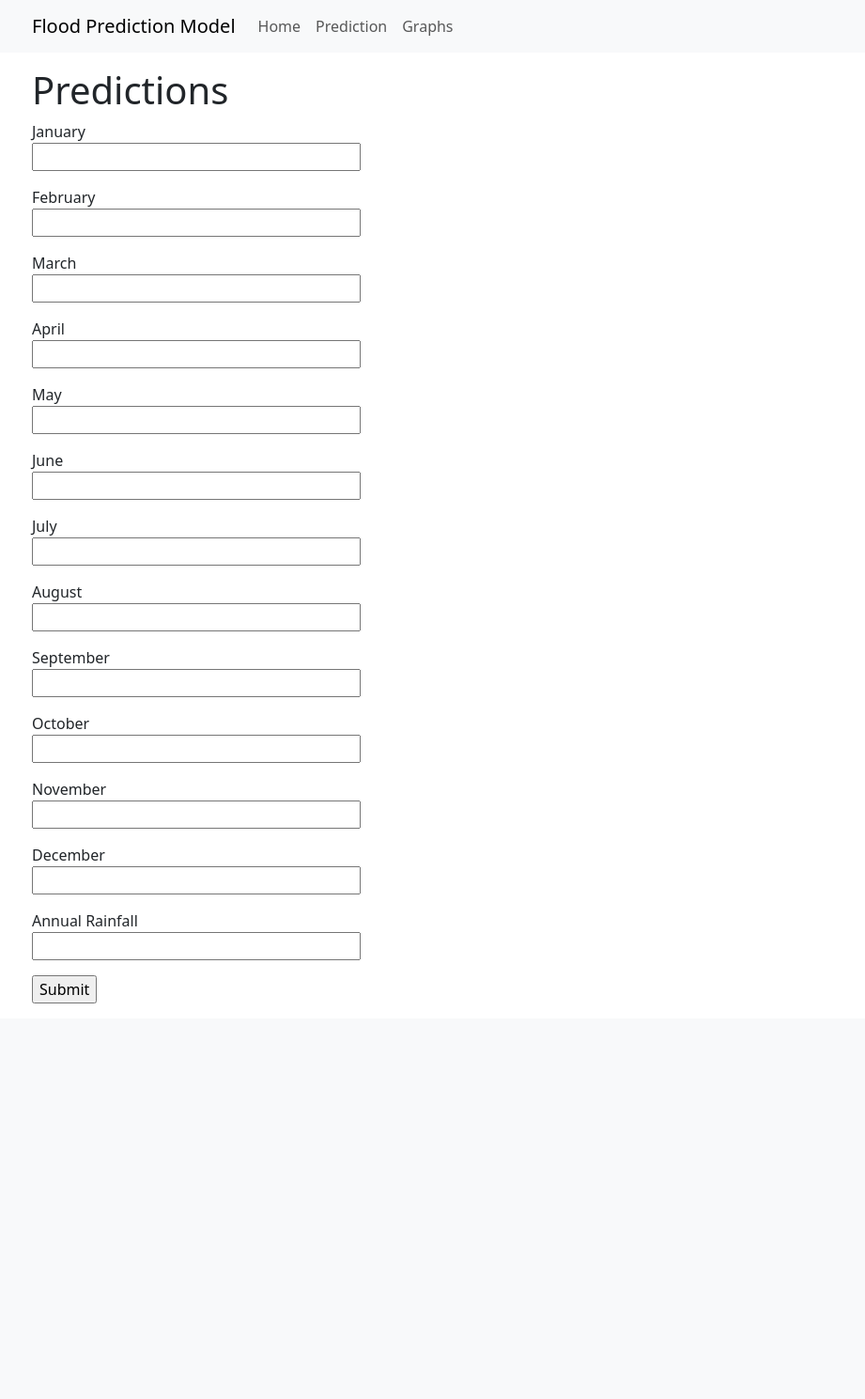
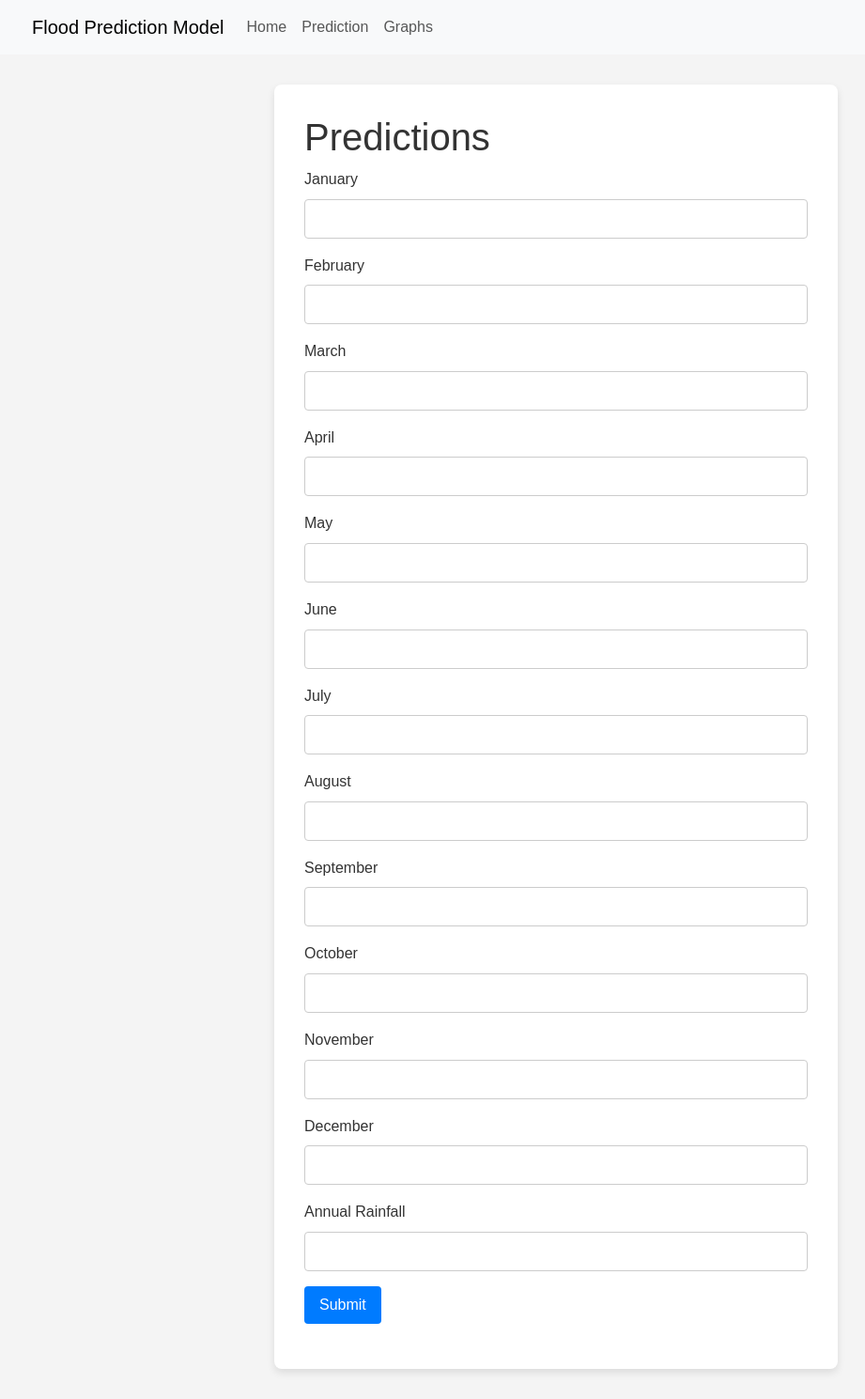
Before and after one commit to tiarajsph/flood-prediction-project, a Flask app: page /prediction in a window 1280 px wide. Shown: the whole page at 94% size, without its empty margins (48-969 px from the left). Before the commit the page ends 1068 px from the top, so only its background shows below. Run offline with Flask 3, Linux system fonts and the light colour scheme; parts of the project's set-up code (start-up, migrations or seed data) failed here and were passed over.

Commit message:
added css, js files

```diff
--- /dev/null
+++ b/app/static/css/styles.css
@@ -0,0 +1,135 @@
+/* General Styles */
+body {
+    font-family: 'Arial', sans-serif;
+    color: #333;
+    line-height: 1.6;
+    margin: 0;
+    padding: 0;
+    background-color: #f4f4f4;
+}
+
+header {
+    background: #333;
+    color: #fff;
+    padding: 1rem 0;
+    text-align: center;
+}
+
+header nav ul {
+    list-style: none;
+    padding: 0;
+}
+
+header nav ul li {
+    display: inline;
+    margin: 0 10px;
+}
+
+header nav ul li a {
+    color: #fff;
+    text-decoration: none;
+    font-size: 1.2rem;
+}
+
+header nav ul li a:hover {
+    color: #ff6347;
+}
+
+main {
+    padding: 2rem;
+    max-width: 1200px;
+    margin: auto;
+    background: #fff;
+    box-shadow: 0 0 10px rgba(0, 0, 0, 0.1);
+}
+
+h1, h2 {
+    color: #333;
+}
+
+/* Index Page Styles */
+.content {
+    display: flex;
+    flex-wrap: wrap;
+    gap: 1rem;
+    justify-content: space-around;
+}
+
+.card {
+    background: #fff;
+    border-radius: 8px;
+    box-shadow: 0 4px 8px rgba(0, 0, 0, 0.1);
+    overflow: hidden;
+    transition: transform 0.2s;
+    width: calc(50% - 1rem);
+    margin: 1rem 0;
+}
+
+.card img {
+    width: 100%;
+    height: auto;
+    display: block;
+}
+
+.card h4 {
+    background: #333;
+    color: #fff;
+    margin: 0;
+    padding: 0.5rem;
+    text-align: center;
+}
+
+.card:hover {
+    transform: scale(1.05);
+}
+
+@media (max-width: 768px) {
+    .card {
+        width: calc(100% - 1rem);
+    }
+}
+
+/* Prediction Form Styles */
+.form-container {
+    background: #fff;
+    border-radius: 8px;
+    box-shadow: 0 4px 8px rgba(0, 0, 0, 0.1);
+    padding: 2rem;
+    max-width: 600px;
+    margin: 2rem auto;
+}
+
+.form-group {
+    margin-bottom: 1rem;
+}
+
+.form-group label {
+    display: block;
+    margin-bottom: 0.5rem;
+}
+
+.form-group .form-control {
+    width: 100%;
+    padding: 0.5rem;
+    border: 1px solid #ccc;
+    border-radius: 4px;
+}
+
+.error-message {
+    color: red;
+    font-size: 0.875rem;
+}
+
+.btn {
+    background: #007bff;
+    color: #fff;
+    border: none;
+    padding: 0.5rem 1rem;
+    font-size: 1rem;
+    cursor: pointer;
+    border-radius: 4px;
+}
+
+.btn:hover {
+    background: #0056b3;
+}
--- /dev/null
+++ b/app/static/js/scripts.js
@@ -0,0 +1 @@
+// JavaScript file, currently empty
--- a/app/templates/base.html
+++ b/app/templates/base.html
@@ -13,6 +13,7 @@
         rel="stylesheet"
         integrity="sha384-T3c6CoIi6uLrA9TneNEoa7RxnatzjcDSCmG1MXxSR1GAsXEV/Dwwykc2MPK8M2HN"
         crossorigin="anonymous">
+  <link rel="stylesheet" href="{{ url_for('static', filename='css/styles.css') }}">
   </head>
   <body>
     <nav class="navbar navbar-expand-lg bg-body-tertiary">
@@ -53,5 +54,6 @@
         integrity="sha384-C6RzsynM9kWDrMNeT87bh95OGNyZPhcTNXj1NW7RuBCsyN/o0jlpcV8Qyq46cDfL"
         crossorigin="anonymous">
     </script>
+    {% block scripts %} {% endblock %}
   </body>
 </html>
--- a/app/templates/index.html
+++ b/app/templates/index.html
@@ -15,7 +15,6 @@
     <section id="introduction">
         <h1>Welcome to Flood Prediction Model</h1>
         <p>Flooding is a significant issue that threatens urban areas, leading to extensive property damage, displacement of communities, and loss of lives. This project aims to develop an accurate and reliable flood prediction model using advanced data analysis and machine learning techniques.</p>
-            <button>Learn More</button>
     </section>
     <section id="project-objectives">
         <h2>Project Objectives</h2>
@@ -50,5 +49,8 @@
         </ul>
     </section>
 </main>
-    <script src="script.js"></script>
 {% endblock %}
+
+{% block scripts %}
+<script src="{{ url_for('static', filename='script.js') }}"></script>
+{% endblock %}
--- a/app/templates/prediction.html
+++ b/app/templates/prediction.html
@@ -1,101 +1,118 @@
 {% extends "base.html" %}
 
 {% block context %}
+<div class="form-container">
     <h1>Predictions</h1>
     <form action="" method="post" novalidate>
         {{ form.hidden_tag() }}
 
-        <p>
-            {{ form.jan.label }}<br>
-            {{ form.jan(size=32) }}
+        <div class="form-group">
+            <label for="jan">{{ form.jan.label }}</label>
+            {{ form.jan(class="form-control") }}
             {% for error in form.jan.errors %}
-                <span style="color: red;">[{{ error }}]</span>
+                <span class="error-message">{{ error }}</span>
             {% endfor %}
-        </p>
-        <p>
-            {{ form.feb.label }}<br>
-            {{ form.feb(size=32) }}
+        </div>
+
+        <div class="form-group">
+            <label for="feb">{{ form.feb.label }}</label>
+            {{ form.feb(class="form-control") }}
             {% for error in form.feb.errors %}
-                <span style="color: red;">[{{ error }}]</span>
+                <span class="error-message">{{ error }}</span>
             {% endfor %}
-        </p>
-        <p>
-            {{ form.mar.label }}<br>
-            {{ form.mar(size=32) }}
+        </div>
+
+        <div class="form-group">
+            <label for="mar">{{ form.mar.label }}</label>
+            {{ form.mar(class="form-control") }}
             {% for error in form.mar.errors %}
-                <span style="color: red;">[{{ error }}]</span>
+                <span class="error-message">{{ error }}</span>
             {% endfor %}
-        </p>
-        <p>
-            {{ form.apr.label }}<br>
-            {{ form.apr(size=32) }}
+        </div>
+
+        <div class="form-group">
+            <label for="apr">{{ form.apr.label }}</label>
+            {{ form.apr(class="form-control") }}
             {% for error in form.apr.errors %}
-                <span style="color: red;">[{{ error }}]</span>
+                <span class="error-message">{{ error }}</span>
             {% endfor %}
-        </p>
-        <p>
-            {{ form.may.label }}<br>
-            {{ form.may(size=32) }}
+        </div>
+
+        <div class="form-group">
+            <label for="may">{{ form.may.label }}</label>
+            {{ form.may(class="form-control") }}
             {% for error in form.may.errors %}
-                <span style="color: red;">[{{ error }}]</span>
+                <span class="error-message">{{ error }}</span>
             {% endfor %}
-        </p>
-        <p>
-            {{ form.jun.label }}<br>
-            {{ form.jun(size=32) }}
+        </div>
+
+        <div class="form-group">
+            <label for="jun">{{ form.jun.label }}</label>
+            {{ form.jun(class="form-control") }}
             {% for error in form.jun.errors %}
-                <span style="color: red;">[{{ error }}]</span>
+                <span class="error-message">{{ error }}</span>
             {% endfor %}
-        </p>
-        <p>
-            {{ form.jul.label }}<br>
-            {{ form.jul(size=32) }}
+        </div>
+
+        <div class="form-group">
+            <label for="jul">{{ form.jul.label }}</label>
+            {{ form.jul(class="form-control") }}
             {% for error in form.jul.errors %}
-                <span style="color: red;">[{{ error }}]</span>
+                <span class="error-message">{{ error }}</span>
             {% endfor %}
-        </p>
-        <p>
-            {{ form.aug.label }}<br>
-            {{ form.aug(size=32) }}
+        </div>
+
+        <div class="form-group">
+            <label for="aug">{{ form.aug.label }}</label>
+            {{ form.aug(class="form-control") }}
             {% for error in form.aug.errors %}
-                <span style="color: red;">[{{ error }}]</span>
+                <span class="error-message">{{ error }}</span>
             {% endfor %}
-        </p>
-        <p>
-            {{ form.sep.label }}<br>
-            {{ form.sep(size=32) }}
+        </div>
+
+        <div class="form-group">
+            <label for="sep">{{ form.sep.label }}</label>
+            {{ form.sep(class="form-control") }}
             {% for error in form.sep.errors %}
-                <span style="color: red;">[{{ error }}]</span>
+                <span class="error-message">{{ error }}</span>
             {% endfor %}
-        </p>
-        <p>
-            {{ form.oct.label }}<br>
-            {{ form.oct(size=32) }}
+        </div>
+
+        <div class="form-group">
+            <label for="oct">{{ form.oct.label }}</label>
+            {{ form.oct(class="form-control") }}
             {% for error in form.oct.errors %}
-                <span style="color: red;">[{{ error }}]</span>
+                <span class="error-message">{{ error }}</span>
             {% endfor %}
-        </p>
-        <p>
-            {{ form.nov.label }}<br>
-            {{ form.nov(size=32) }}
+        </div>
+
+        <div class="form-group">
+            <label for="nov">{{ form.nov.label }}</label>
+            {{ form.nov(class="form-control") }}
             {% for error in form.nov.errors %}
-                <span style="color: red;">[{{ error }}]</span>
+                <span class="error-message">{{ error }}</span>
             {% endfor %}
-        </p>
-        <p>
-            {{ form.dec.label }}<br>
-            {{ form.dec(size=32) }}
+        </div>
+
+        <div class="form-group">
+            <label for="dec">{{ form.dec.label }}</label>
+            {{ form.dec(class="form-control") }}
             {% for error in form.dec.errors %}
-                <span style="color: red;">[{{ error }}]</span>
+                <span class="error-message">{{ error }}</span>
             {% endfor %}
-        </p>
-        <p>
-            {{ form.annual_rainfall.label }}<br>
-            {{ form.annual_rainfall(size=32) }}
+        </div>
+
+        <div class="form-group">
+            <label for="annual_rainfall">{{ form.annual_rainfall.label }}</label>
+            {{ form.annual_rainfall(class="form-control") }}
             {% for error in form.annual_rainfall.errors %}
-                <span style="color: red;">[{{ error }}]</span>
+                <span class="error-message">{{ error }}</span>
             {% endfor %}
-        </p>
-        <p>{{ form.submit() }}</p>
+        </div>
+
+        <div class="form-group">
+            {{ form.submit(class="btn btn-primary") }}
+        </div>
     </form>
+</div>
 {% endblock %}
```
Also changed, not shown: app/templates/visualisations.html (+6 -6 lines). Lines whose indentation alone changed are shown as unchanged.
